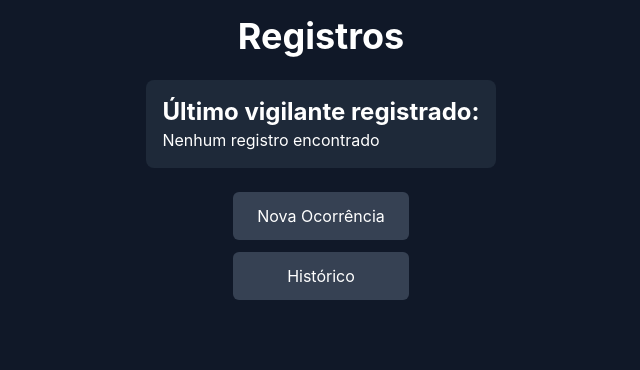
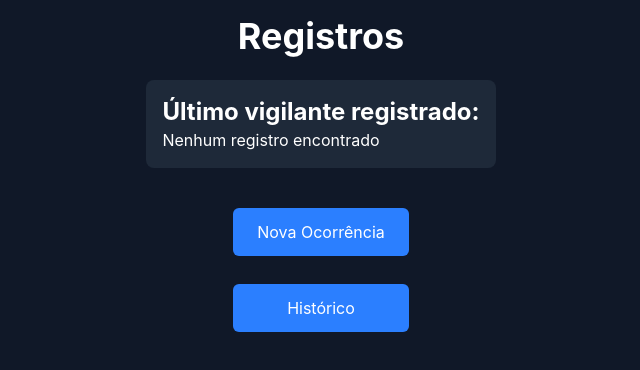
Before and after one commit to joaoaquino-dev/guarita-log, a React (Vite) app: page / in a window 1280 px wide. Shown: the top 370 px of the page, without its empty margins (319-959 px from the left). Built offline with nearby package versions, Linux system fonts and the light colour scheme.

Commit message:
style: update button colors on home page

```diff
--- a/src/pages/Home.tsx
+++ b/src/pages/Home.tsx
@@ -30,13 +30,13 @@ const Home = () => {
 
       <div className="flex flex-col gap-3 mt-2">
         <button
-          className="bg-gray-700 text-white rounded-md cursor-pointer px-6 py-3 w-full"
+          className="bg-blue-500 text-white px-6 py-3 rounded-md w-full mt-4"
           onClick={() => navigate("/new-shift")}
         >
           Nova Ocorrência
         </button>
         <button
-          className="bg-gray-700 text-white rounded-md cursor-pointer px-6 py-3 w-full"
+          className="bg-blue-500 text-white px-6 py-3 rounded-md w-full mt-4"
           onClick={() => navigate("/history")}
         >
           Histórico
```
